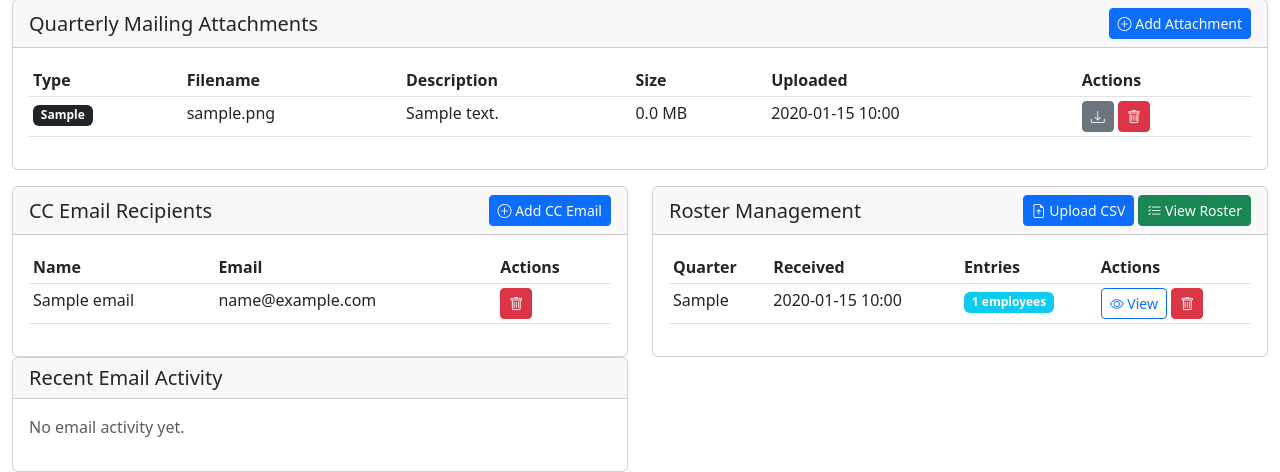
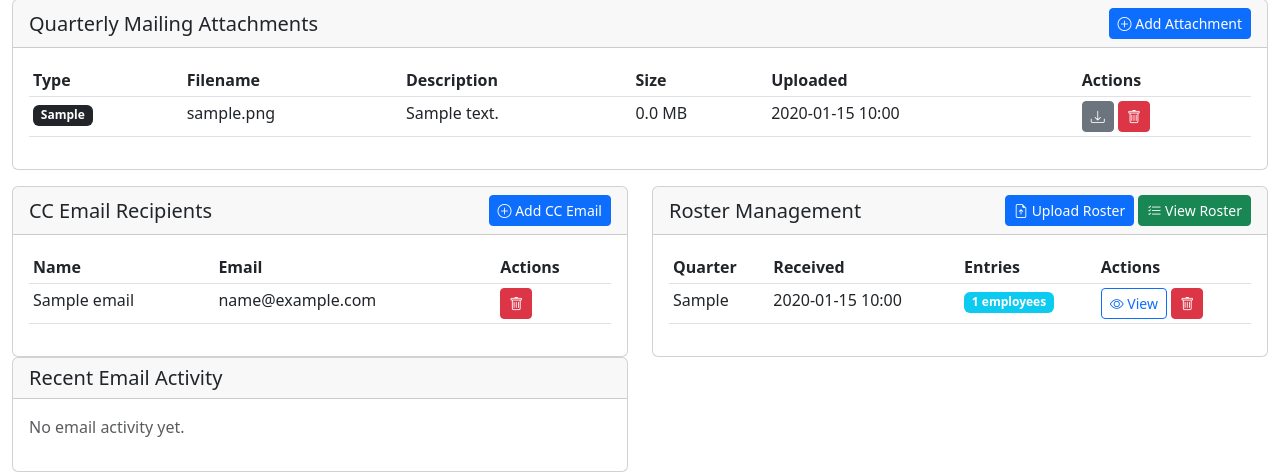
Before and after one commit to packNsnap/Random-pool, a FastAPI app: page /clients/1 in a window 1280 px wide. Shown: the part 544-1016 px from the top of the page. Run offline with FastAPI, Linux system fonts and the light colour scheme; the visitor is signed in with stand-in values (Sample User, id 1); tables that the repository leaves empty hold one stand-in row (values such as "Sample post").

Commit message:
Add ability to upload and download client rosters in XLSX format
Updated client roster upload modal and download links to support both CSV and XLSX file formats, enhancing data interchange capabilities.

Replit-Commit-Author: Agent
Replit-Commit-Session-Id: 77d187f3-610d-43a3-bc20-614b7505431f
Replit-Commit-Checkpoint-Type: intermediate_checkpoint
Replit-Commit-Event-Id: b938fa25-3846-463c-b642-a88538d91f84
Replit-Commit-Screenshot-Url: https://storage.googleapis.com/screenshot-production-us-central1/2f23edb6-68a7-46dc-943d-7637cd790775/77d187f3-610d-43a3-bc20-614b7505431f/YqOAtC0

```diff
--- a/templates/client_detail.html
+++ b/templates/client_detail.html
@@ -257,7 +257,7 @@
                 <h5 class="mb-0">Roster Management</h5>
                 <div>
                     <button type="button" class="btn btn-sm btn-primary" data-bs-toggle="modal" data-bs-target="#uploadRosterCSVModal">
-                        <i class="bi bi-file-earmark-arrow-up"></i> Upload CSV
+                        <i class="bi bi-file-earmark-arrow-up"></i> Upload Roster
                     </button>
                     <a href="/clients/{{ client.id }}/roster" class="btn btn-sm btn-success">
                         <i class="bi bi-list-check"></i> View Roster
@@ -300,7 +300,7 @@
                     </table>
                 </div>
                 {% else %}
-                <p class="text-muted">No rosters uploaded yet. Click "Upload CSV" to import employee roster data.</p>
+                <p class="text-muted">No rosters uploaded yet. Click "Upload Roster" to import employee roster data (CSV or XLSX).</p>
                 {% endif %}
             </div>
         </div>
@@ -424,13 +424,12 @@
         <div class="modal-content">
             <form method="post" action="/clients/{{ client.id }}/upload_roster_csv" enctype="multipart/form-data">
                 <div class="modal-header">
-                    <h5 class="modal-title">Upload Roster CSV</h5>
+                    <h5 class="modal-title">Upload Roster (CSV or XLSX)</h5>
                     <button type="button" class="btn-close" data-bs-dismiss="modal"></button>
                 </div>
                 <div class="modal-body">
                     <div class="alert alert-info">
-                        <strong>CSV Format:</strong> Your CSV should include columns like:<br>
-                        <code>employee_name</code>, <code>employee_id</code>, <code>position</code>, <code>department</code>
+                        <strong>Supported Fields:</strong> Primary ID, Last Name, First Name, Company, Modality, Location, Division, Supervisor Name, Alternate Id, Alternate Id Type, Alternate Id 2, Alternate Id 2 Type, Employee Name, Employee ID, Position, Department
                     </div>
                     <div class="mb-3">
                         <label for="csv_quarter" class="form-label">Quarter</label>
@@ -438,8 +437,8 @@
                                value="{{ current_quarter }}" required>
                     </div>
                     <div class="mb-3">
-                        <label for="csv_file" class="form-label">CSV File</label>
-                        <input type="file" class="form-control" id="csv_file" name="file" accept=".csv" required>
+                        <label for="csv_file" class="form-label">Roster File (CSV or XLSX)</label>
+                        <input type="file" class="form-control" id="csv_file" name="file" accept=".csv,.xlsx,.xls" required>
                     </div>
                 </div>
                 <div class="modal-footer">
--- a/templates/roster_view.html
+++ b/templates/roster_view.html
@@ -73,7 +73,10 @@
                 </h5>
                 <div>
                     <a href="/clients/{{ client.id }}/roster/{{ roster.id }}/download_csv" class="btn btn-sm btn-success me-2">
-                        <i class="bi bi-download"></i> Download CSV
+                        <i class="bi bi-file-earmark-spreadsheet"></i> Download CSV
+                    </a>
+                    <a href="/clients/{{ client.id }}/roster/{{ roster.id }}/download_xlsx" class="btn btn-sm btn-success me-2">
+                        <i class="bi bi-file-earmark-excel"></i> Download XLSX
                     </a>
                     <button type="button" class="btn btn-sm btn-primary" data-bs-toggle="modal" data-bs-target="#addEmployeeModal">
                         <i class="bi bi-plus-circle"></i> Add Employee
```
